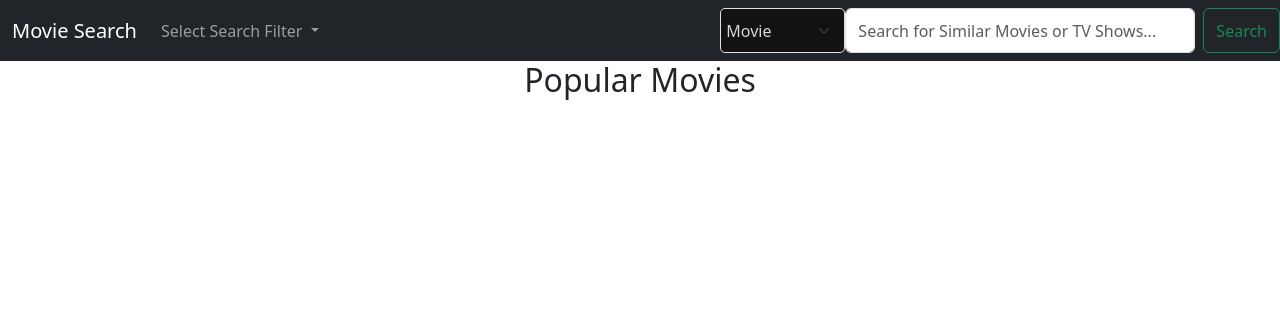
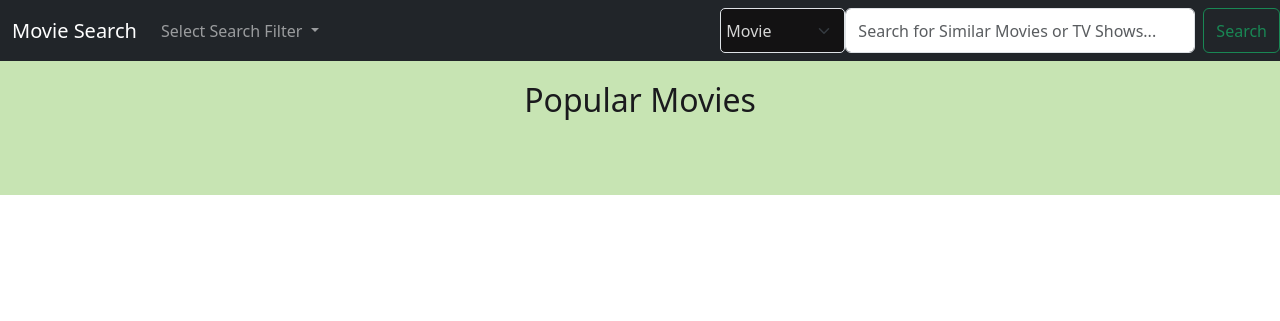
Before and after one commit to vnoelifant/movie-search-app, a Django app: page /movies_popular/ in a window 1280 px wide. Shown: the top 321 px of the page. Run offline with Django 4.2, Linux system fonts and the light colour scheme; data that the repository does not hold is empty; some libraries are stand-ins or nearby versions.

Commit message:
added movieWrapper ID

```diff
--- a/static/css/styles.css
+++ b/static/css/styles.css
@@ -1,9 +1,8 @@
 
-.container-fluid text-center {
+#movieWrapper {
     color: #1a1a1d;
     background-color: #c7e4b3;
     margin-right: 100px;
     padding-top: 20px;
     padding-bottom: 20px;
-
-  }
+}
--- a/templates/media_similar.html
+++ b/templates/media_similar.html
@@ -7,7 +7,7 @@
 
 <link rel="stylesheet" href="{% static 'css/styles.css' %}">
 
-<div class="container-fluid text-center">
+<div class="container-fluid text-center" id="movieWrapper">
     {% if type == 'movie' %}
     <h2>Similar Movies</h2><br><br>
     {% else %}
--- a/templates/movies_popular.html
+++ b/templates/movies_popular.html
@@ -7,7 +7,7 @@
 
 <link rel="stylesheet" href="{% static 'css/styles.css' %}">
 
-<div class="container-fluid text-center">
+<div class="container-fluid text-center" id="movieWrapper">
     <h2>Popular Movies</h2><br><br>
 
     <div class="row " style="margin-right: 20px; margin-left: 20px;">
--- a/templates/movies_top_rated.html
+++ b/templates/movies_top_rated.html
@@ -7,7 +7,7 @@
 
 <link rel="stylesheet" href="{% static 'css/styles.css' %}">
 
-<div class="container-fluid text-center">
+<div class="container-fluid text-center" id="movieWrapper">
     <h2>Top Rated Movies</h2><br><br>
 
     <div class="row" style="margin-right: 20px; margin-left: 20px;">
```
